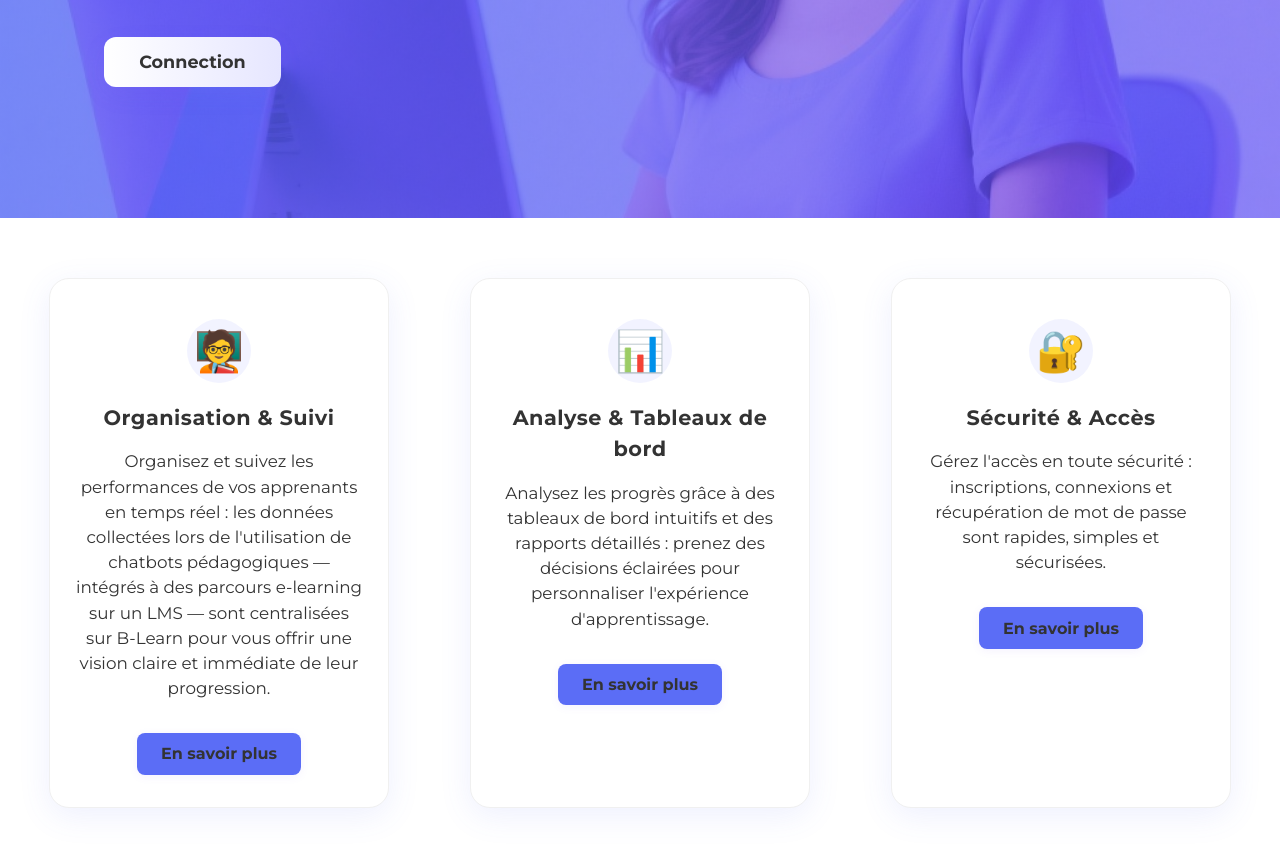
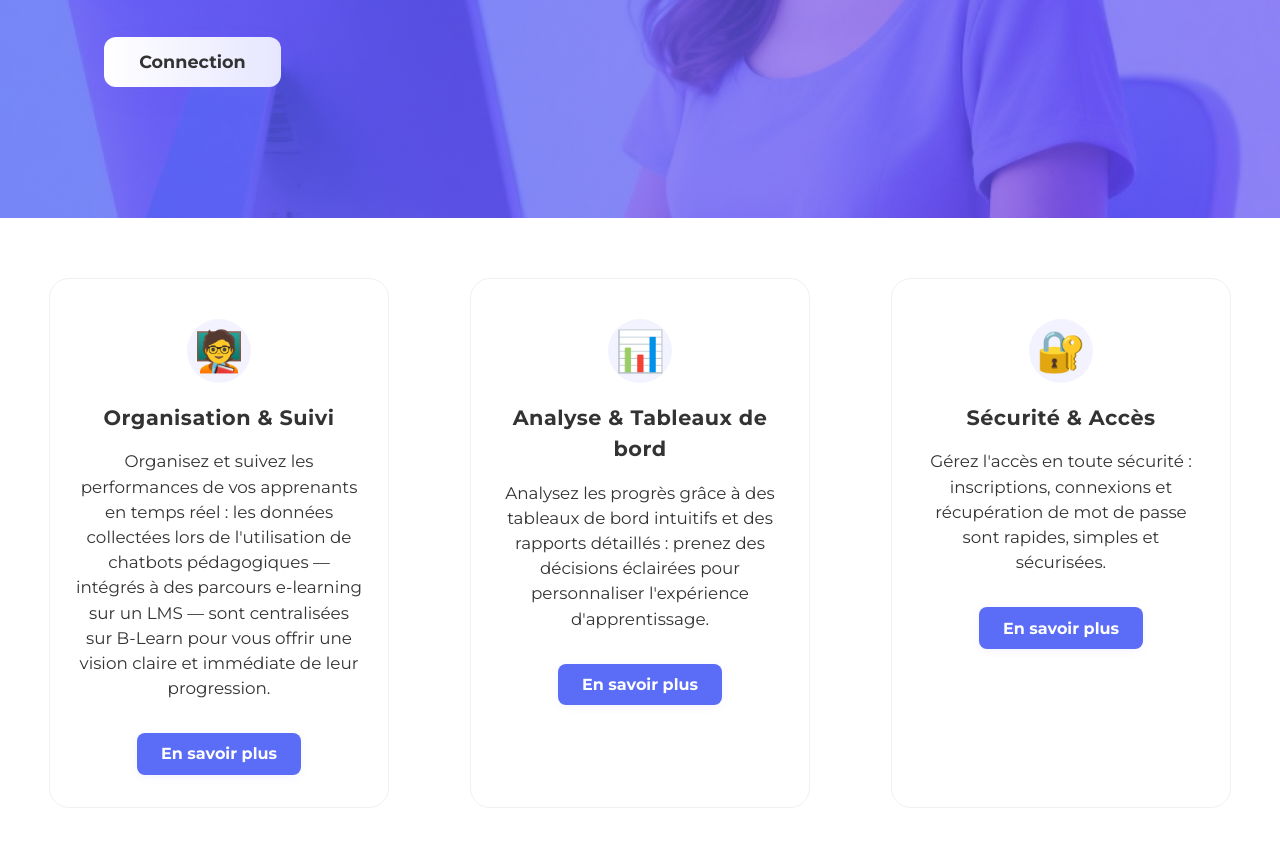
Before and after one commit to Mauro9393/B-Learn_webapp, a React (Vite) app in the folder frontend/: page / in a window 1280 px wide. Shown: the part 302-1148 px from the top of the page. Built offline with nearby package versions, Linux system fonts and the light colour scheme.

Commit message:
design fix home

```diff
--- a/frontend/src/assets/css/home.css
+++ b/frontend/src/assets/css/home.css
@@ -326,7 +326,7 @@ body.home-page main {
     justify-content: space-evenly;
     align-items: stretch;
     gap: 4rem;
-    max-width: 1400px;
+    max-width: 1600px;
     margin: 0 auto 40px auto;
     padding: 60px 2rem 0 2rem;
     background: #fff;
@@ -337,7 +337,7 @@ body.home-page main {
     background: #fff;
     color: #5B6DF6;
     border-radius: 20px;
-    box-shadow: 0 8px 32px rgba(91, 109, 246, 0.10);
+    /*box-shadow: 0 8px 32px rgba(91, 109, 246, 0.10);*/
     padding: 2.5rem 1.5rem 2rem 1.5rem;
     display: flex;
     flex-direction: column;
@@ -390,7 +390,7 @@ body.home-page main {
 
 .home-box-btn {
     background: #5B6DF6;
-    color: #fff;
+    color: #fff !important;
     border: none;
     border-radius: 8px;
     padding: 0.7rem 1.5rem;
```
